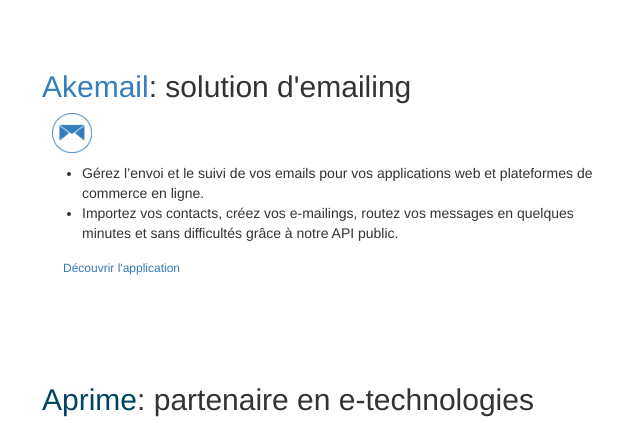
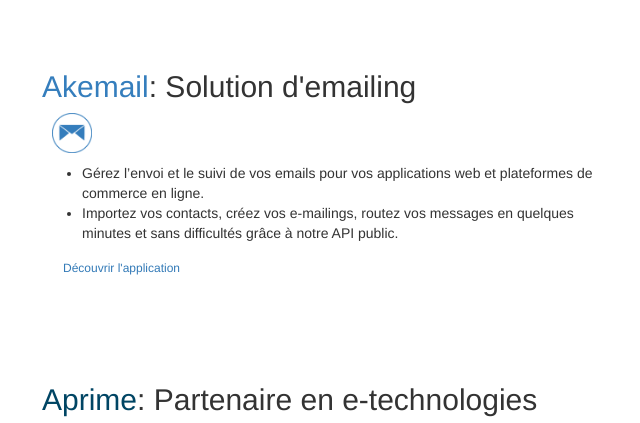
Before and after one commit to akema-fr/Groupe-Trevise, a plain HTML site: page index.html in a window 1280 px wide. Shown: the part 600-1023 px from the top of the page, 613-1253 px from the left. Drawn offline with nearby package versions, Linux system fonts and the light colour scheme.

Commit message:
coherence in bloc title

```diff
--- a/index.html
+++ b/index.html
@@ -102,7 +102,7 @@
         </article>
 
         <article id="block-akemail" class="subentity col-md-6">
-            <h2><span class="text-akemail">Akemail</span>: solution d'emailing</h2>
+            <h2><span class="text-akemail">Akemail</span>: Solution d'emailing</h2>
             <img src="./src/images/logo-akemail.fr.png" alt="logo akemail" class="logo img-fluid pull-xs-right">
             <ul>
                 <li>
@@ -139,7 +139,7 @@
         </article>
 
         <article id="block-aprime" class="subentity col-md-6">
-            <h2><span class="text-aprime">Aprime</span>: partenaire en e-technologies</h2>
+            <h2><span class="text-aprime">Aprime</span>: Partenaire en e-technologies</h2>
             <img src="./src/images/logo-aprime.fr.png" alt="logo aprime" class="logo img-fluid pull-xs-right">
             <p>
                 Maîtriser la complexité des connexions inter organisationnelles et y permettre un accès facile et
```
